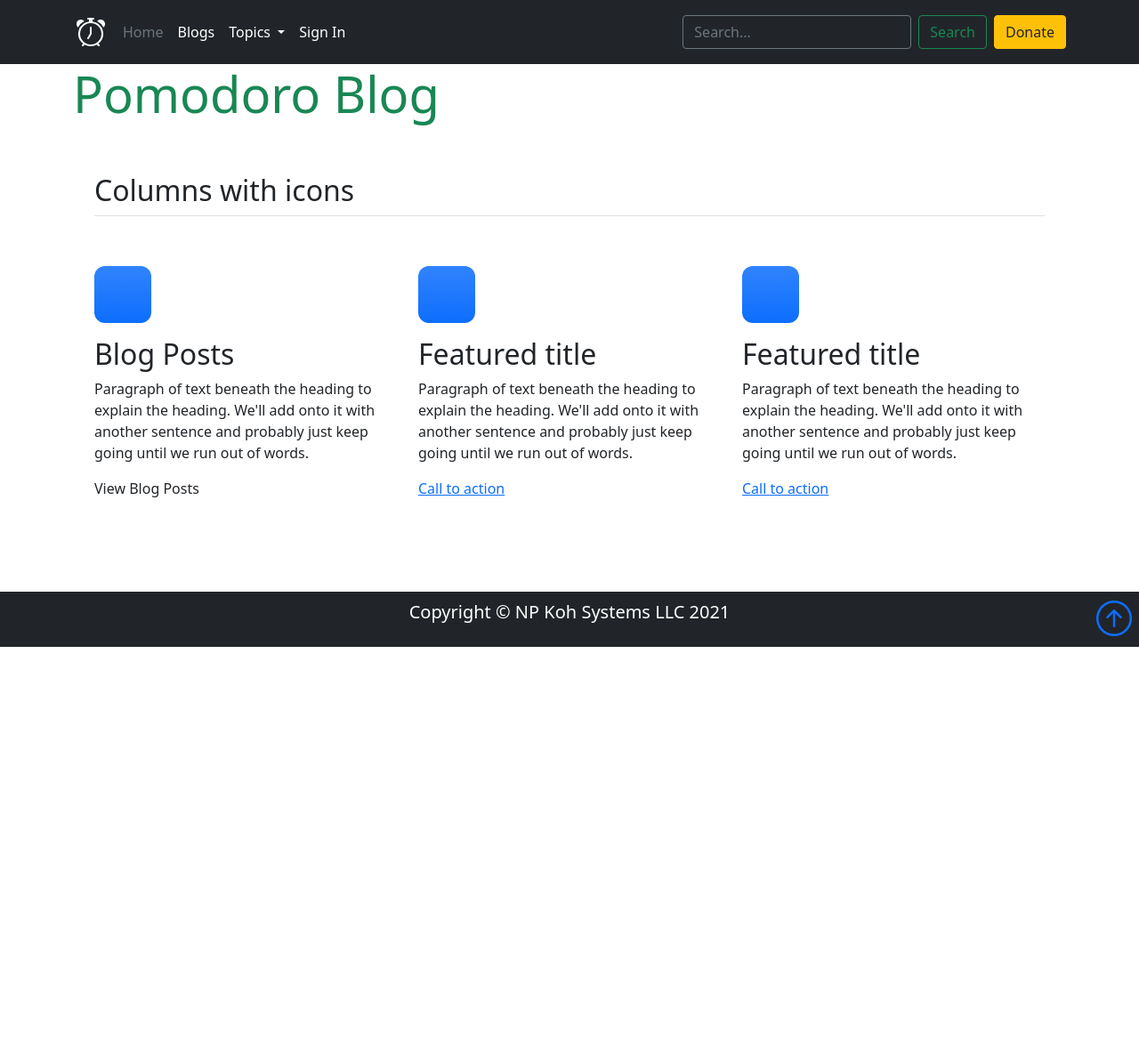
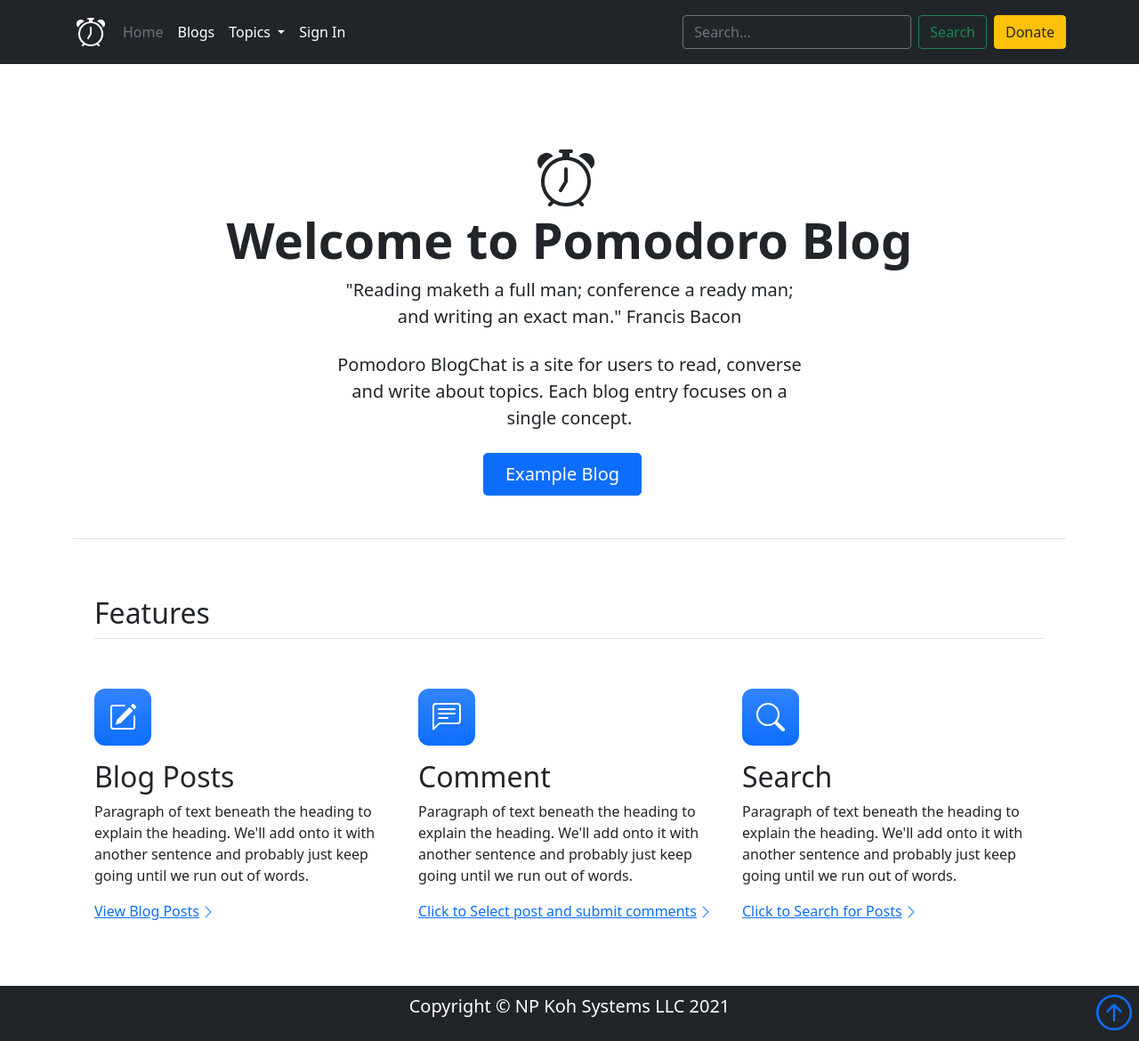
Before and after one commit to NgiapPuoyKoh/django-blogchat-tech, a Django app: page / in a window 1280 px wide. Shown: the whole page at 89% size. Before the commit the page ends 727 px from the top, so only its background shows below. Run offline with Django 3.2, Linux system fonts and the light colour scheme; data that the repository does not hold is empty; some libraries are stand-ins or nearby versions.

Commit message:
Edit index.html add hero section, Features bootstrap svg icons and links

```diff
--- a/home/templates/home/index.html
+++ b/home/templates/home/index.html
@@ -6,49 +6,95 @@
 {% endblock %}
 
 {% block page_header %}
-<div class="container header-container">
-    <div class="row">
-        <h1 class="display-4 text-success">Pomodoro Blog</h1>
-    </div>
-</div>
 {% endblock %}
 
 {% block content %}
+<!-- Bootstrap Icon SVG -->
+<svg xmlns="http://www.w3.org/2000/svg" style="display: none;">
+    <symbol id="chevron-right" viewBox="0 0 16 16">
+    <path fill-rule="evenodd" d="M4.646 1.646a.5.5 0 0 1 .708 0l6 6a.5.5 0 0 1 0 .708l-6 6a.5.5 0 0 1-.708-.708L10.293 8 4.646 2.354a.5.5 0 0 1 0-.708z"/>
+  </symbol>
+  <symbol id="pencil" viewBox="0 0 16 16">
+    <path d="M15.502 1.94a.5.5 0 0 1 0 .706L14.459 3.69l-2-2L13.502.646a.5.5 0 0 1 .707 0l1.293 1.293zm-1.75 2.456-2-2L4.939 9.21a.5.5 0 0 0-.121.196l-.805 2.414a.25.25 0 0 0 .316.316l2.414-.805a.5.5 0 0 0 .196-.12l6.813-6.814z"/>
+    <path fill-rule="evenodd" d="M1 13.5A1.5 1.5 0 0 0 2.5 15h11a1.5 1.5 0 0 0 1.5-1.5v-6a.5.5 0 0 0-1 0v6a.5.5 0 0 1-.5.5h-11a.5.5 0 0 1-.5-.5v-11a.5.5 0 0 1 .5-.5H9a.5.5 0 0 0 0-1H2.5A1.5 1.5 0 0 0 1 2.5v11z"/>
+   </symbol>
+  <symbol id="cashcoin" viewBox="0 0 16 16">
+    <path fill-rule="evenodd" d="M11 15a4 4 0 1 0 0-8 4 4 0 0 0 0 8zm5-4a5 5 0 1 1-10 0 5 5 0 0 1 10 0z"/>
+    <path d="M9.438 11.944c.047.596.518 1.06 1.363 1.116v.44h.375v-.443c.875-.061 1.386-.529 1.386-1.207 0-.618-.39-.936-1.09-1.1l-.296-.07v-1.2c.376.043.614.248.671.532h.658c-.047-.575-.54-1.024-1.329-1.073V8.5h-.375v.45c-.747.073-1.255.522-1.255 1.158 0 .562.378.92 1.007 1.066l.248.061v1.272c-.384-.058-.639-.27-.696-.563h-.668zm1.36-1.354c-.369-.085-.569-.26-.569-.522 0-.294.216-.514.572-.578v1.1h-.003zm.432.746c.449.104.655.272.655.569 0 .339-.257.571-.709.614v-1.195l.054.012z"/>
+    <path d="M1 0a1 1 0 0 0-1 1v8a1 1 0 0 0 1 1h4.083c.058-.344.145-.678.258-1H3a2 2 0 0 0-2-2V3a2 2 0 0 0 2-2h10a2 2 0 0 0 2 2v3.528c.38.34.717.728 1 1.154V1a1 1 0 0 0-1-1H1z"/>
+    <path d="M9.998 5.083 10 5a2 2 0 1 0-3.132 1.65 5.982 5.982 0 0 1 3.13-1.567z"/>
+   </symbol>
+   <symbol id="search" viewBox="0 0 16 16">
+    <path d="M11.742 10.344a6.5 6.5 0 1 0-1.397 1.398h-.001c.03.04.062.078.098.115l3.85 3.85a1 1 0 0 0 1.415-1.414l-3.85-3.85a1.007 1.007 0 0 0-.115-.1zM12 6.5a5.5 5.5 0 1 1-11 0 5.5 5.5 0 0 1 11 0z"/>
+    </symbol>
+  <symbol id="chattext" viewBox="0 0 16 16">
+    <path d="M14 1a1 1 0 0 1 1 1v8a1 1 0 0 1-1 1H4.414A2 2 0 0 0 3 11.586l-2 2V2a1 1 0 0 1 1-1h12zM2 0a2 2 0 0 0-2 2v12.793a.5.5 0 0 0 .854.353l2.853-2.853A1 1 0 0 1 4.414 12H14a2 2 0 0 0 2-2V2a2 2 0 0 0-2-2H2z"/>
+    <path d="M3 3.5a.5.5 0 0 1 .5-.5h9a.5.5 0 0 1 0 1h-9a.5.5 0 0 1-.5-.5zM3 6a.5.5 0 0 1 .5-.5h9a.5.5 0 0 1 0 1h-9A.5.5 0 0 1 3 6zm0 2.5a.5.5 0 0 1 .5-.5h5a.5.5 0 0 1 0 1h-5a.5.5 0 0 1-.5-.5z"/>
+   </symbol>
+  <symbol id="chattext" viewBox="0 0 16 16">
+    <path d="M14 1a1 1 0 0 1 1 1v8a1 1 0 0 1-1 1H4.414A2 2 0 0 0 3 11.586l-2 2V2a1 1 0 0 1 1-1h12zM2 0a2 2 0 0 0-2 2v12.793a.5.5 0 0 0 .854.353l2.853-2.853A1 1 0 0 1 4.414 12H14a2 2 0 0 0 2-2V2a2 2 0 0 0-2-2H2z"/>
+    <path d="M3 3.5a.5.5 0 0 1 .5-.5h9a.5.5 0 0 1 0 1h-9a.5.5 0 0 1-.5-.5zM3 6a.5.5 0 0 1 .5-.5h9a.5.5 0 0 1 0 1h-9A.5.5 0 0 1 3 6zm0 2.5a.5.5 0 0 1 .5-.5h5a.5.5 0 0 1 0 1h-5a.5.5 0 0 1-.5-.5z"/>
+   </symbol>
+  <symbol id="logo" viewBox="0 0 16 16">
+  <path d="M8.5 5.5a.5.5 0 0 0-1 0v3.362l-1.429 2.38a.5.5 0 1 0 .858.515l1.5-2.5A.5.5 0 0 0 8.5 9V5.5z"/>
+  <path d="M6.5 0a.5.5 0 0 0 0 1H7v1.07a7.001 7.001 0 0 0-3.273 12.474l-.602.602a.5.5 0 0 0 .707.708l.746-.746A6.97 6.97 0 0 0 8 16a6.97 6.97 0 0 0 3.422-.892l.746.746a.5.5 0 0 0 .707-.708l-.601-.602A7.001 7.001 0 0 0 9 2.07V1h.5a.5.5 0 0 0 0-1h-3zm1.038 3.018a6.093 6.093 0 0 1 .924 0 6 6 0 1 1-.924 0zM0 3.5c0 .753.333 1.429.86 1.887A8.035 8.035 0 0 1 4.387 1.86 2.5 2.5 0 0 0 0 3.5zM13.5 1c-.753 0-1.429.333-1.887.86a8.035 8.035 0 0 1 3.527 3.527A2.5 2.5 0 0 0 13.5 1z"/>
+  </symbol>
+</svg>
+
+<section>
+  <div class="container">
+  <div class="px-4 pt-5 my-5 text-center border-bottom">
+    <svg class="bi me-2" width="80" height="64" role="img" aria-label="logo"><use xlink:href="#logo"/></svg>
+    <h1 class="display-4 fw-bold">Welcome to Pomodoro Blog</h1>
+    <div class="col-lg-6 mx-auto">
+      <p class="lead mb-4">
+        "Reading maketh a full man; conference a ready man; and writing an exact man." Francis Bacon
+      </p>
+      <p class="lead mb-4">
+            Pomodoro BlogChat is a site for users to read, converse and write about topics. Each blog entry focuses on a single concept.
+      </p>
+      <div class="d-grid gap-2 d-sm-flex justify-content-sm-center mb-5">
+        <a class="btn btn-primary btn-lg px-4 me-sm-3" href="http://127.0.0.1:8000/blog/how-to-create-a-blog-post-use-paragraph-tags-p-p/" role="button">Example Blog</a>
+      </div>
+    </div>
+  </div>
+</div>
+</section>
 
 <div class="container h-100">
-    <div class="container px-4 py-5" id="featured-3">
-    <h2 class="pb-2 border-bottom">Columns with icons</h2>
+    <div class="container px-4 py-3" id="featured-3">
+    <h2 class="pb-2 border-bottom">Features</h2>
     <div class="row g-4 py-5 row-cols-1 row-cols-lg-3">
       <div class="feature col">
         <div class="feature-icon bg-primary bg-gradient">
-          <svg class="bi" width="1em" height="1em"><use xlink:href="#collection"/></svg>
+          <svg class="bi" width="1em" height="1em"><use xlink:href="#pencil"/></svg>
         </div>
         <h2>Blog Posts</h2>
         <p>Paragraph of text beneath the heading to explain the heading. We'll add onto it with another sentence and probably just keep going until we run out of words.</p>
-        {% comment %} <a href="{% url 'blog' %}" class="icon-link"> {% endcomment %}
+        <a href="{% url 'posts' %}" class="icon-link">
           View Blog Posts
           <svg class="bi" width="1em" height="1em"><use xlink:href="#chevron-right"/></svg>
         </a>
       </div>
       <div class="feature col">
         <div class="feature-icon bg-primary bg-gradient">
-          <svg class="bi" width="1em" height="1em"><use xlink:href="#people-circle"/></svg>
+          <svg class="bi" width="1em" height="1em"><use xlink:href="#chattext"/></svg>
         </div>
-        <h2>Featured title</h2>
+        <h2>Comment</h2>
         <p>Paragraph of text beneath the heading to explain the heading. We'll add onto it with another sentence and probably just keep going until we run out of words.</p>
-        <a href="#" class="icon-link">
-          Call to action
+        <a href="{% url 'posts' %}" class="icon-link">
+          Click to Select post and submit comments
           <svg class="bi" width="1em" height="1em"><use xlink:href="#chevron-right"/></svg>
         </a>
       </div>
       <div class="feature col">
         <div class="feature-icon bg-primary bg-gradient">
-          <svg class="bi" width="1em" height="1em"><use xlink:href="#toggles2"/></svg>
+          <svg class="bi" width="1em" height="1em"><use xlink:href="#search"/></svg>
         </div>
-        <h2>Featured title</h2>
+        <h2>Search</h2>
         <p>Paragraph of text beneath the heading to explain the heading. We'll add onto it with another sentence and probably just keep going until we run out of words.</p>
-        <a href="#" class="icon-link">
-          Call to action
+        <a href="{% url 'posts_search' %}" class="icon-link">
+          Click to Search for Posts
           <svg class="bi" width="1em" height="1em"><use xlink:href="#chevron-right"/></svg>
         </a>
       </div>
```
